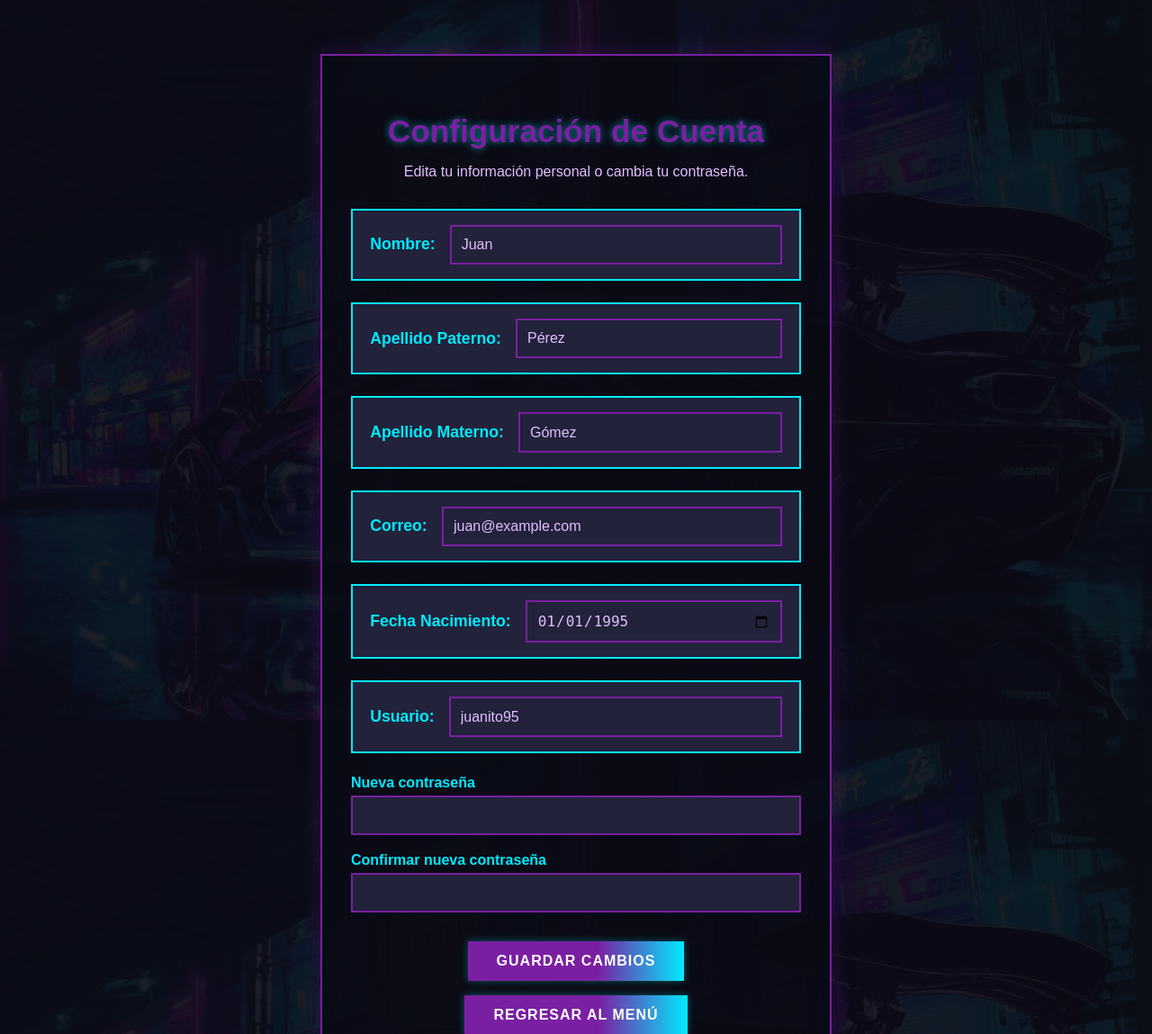
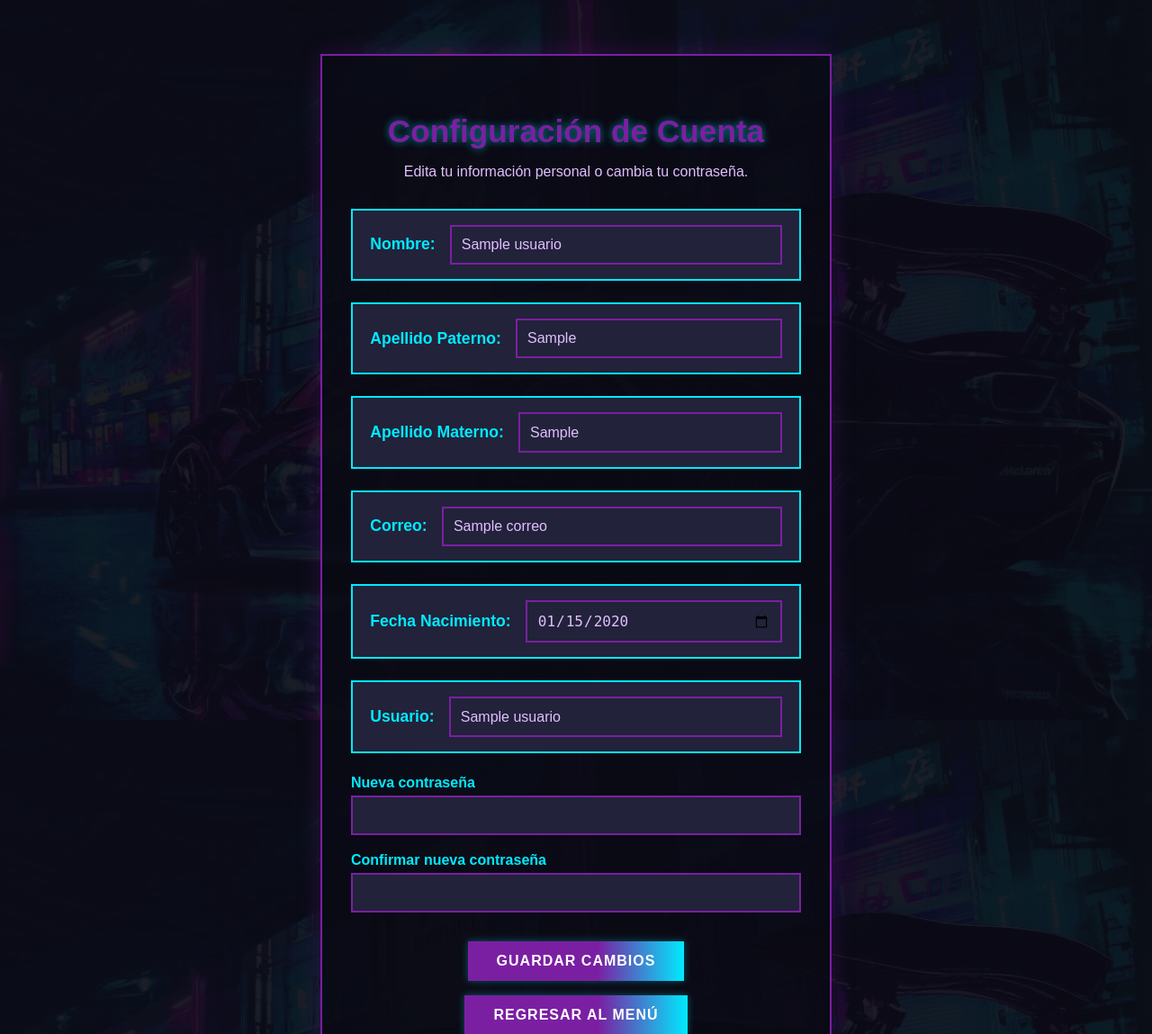
Before and after one commit to luis080803/LUSAM, a FastAPI app: template app/views/templates/Configuracion.html in a window 1280 px wide. Shown: the top 1149 px of the page at 90% size. Run offline with FastAPI, Linux system fonts and the light colour scheme; the template is opened without the code that fills it: most values are stand-ins (such as "Sample title", 1, 10 or a date in 2020); parts of the project's set-up code (start-up, migrations or seed data) failed here and were passed over.

Commit message:
Update Configuracion.html
Ahora muestra la configuración del usuario actual

```diff
--- a/app/views/templates/Configuracion.html
+++ b/app/views/templates/Configuracion.html
@@ -143,37 +143,37 @@
         <!-- Nombre -->
         <div class="user-row">
             <span class="user-label">Nombre:</span>
-            <input type="text" name="Nombre" value="Juan" required>
+            <input type="text" name="Nombre" value="{{ usuario.Nombre }}" required>
         </div>
 
         <!-- Apellido Paterno -->
         <div class="user-row">
             <span class="user-label">Apellido Paterno:</span>
-            <input type="text" name="ApellidoPaterno" value="Pérez" required>
+            <input type="text" name="ApellidoPaterno" value="{{ usuario.ApellidoPaterno }}" required>
         </div>
 
         <!-- Apellido Materno -->
         <div class="user-row">
             <span class="user-label">Apellido Materno:</span>
-            <input type="text" name="ApellidoMaterno" value="Gómez">
+            <input type="text" name="ApellidoMaterno" value="{{ usuario.ApellidoMaterno }}">
         </div>
 
         <!-- Correo -->
         <div class="user-row">
             <span class="user-label">Correo:</span>
-            <input type="text" name="Correo" value="juan@example.com" required>
+            <input type="text" name="Correo" value="{{ usuario.Correo }}" required>
         </div>
 
         <!-- Fecha de Nacimiento -->
         <div class="user-row">
             <span class="user-label">Fecha Nacimiento:</span>
-            <input type="date" name="FechaNacimiento" value="1995-01-01" required>
+            <input type="date" name="FechaNacimiento" value="{{ usuario.FechaNacimiento.strftime('%Y-%m-%d') }}" required>
         </div>
 
         <!-- Usuario -->
         <div class="user-row">
             <span class="user-label">Usuario:</span>
-            <input type="text" name="Usuario" value="juanito95" required>
+            <input type="text" name="Usuario" value="{{ usuario.Usuario }}" required>
         </div>
 
         <!-- Contraseña -->
```
